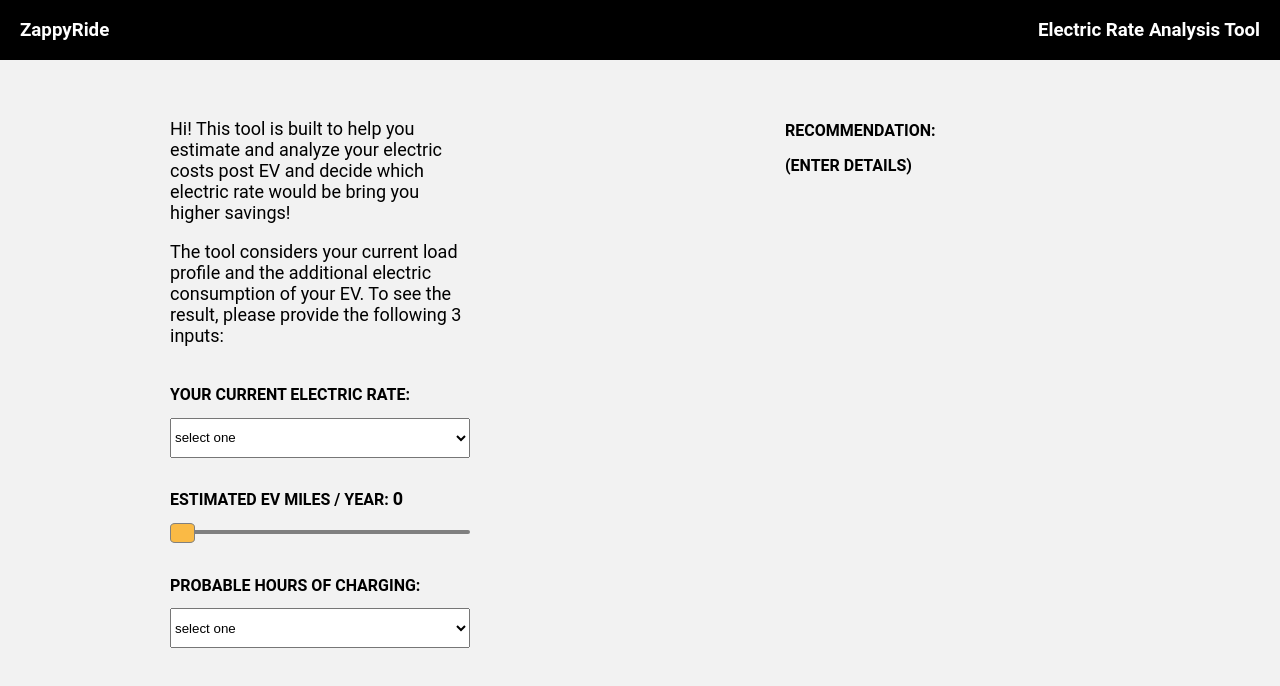
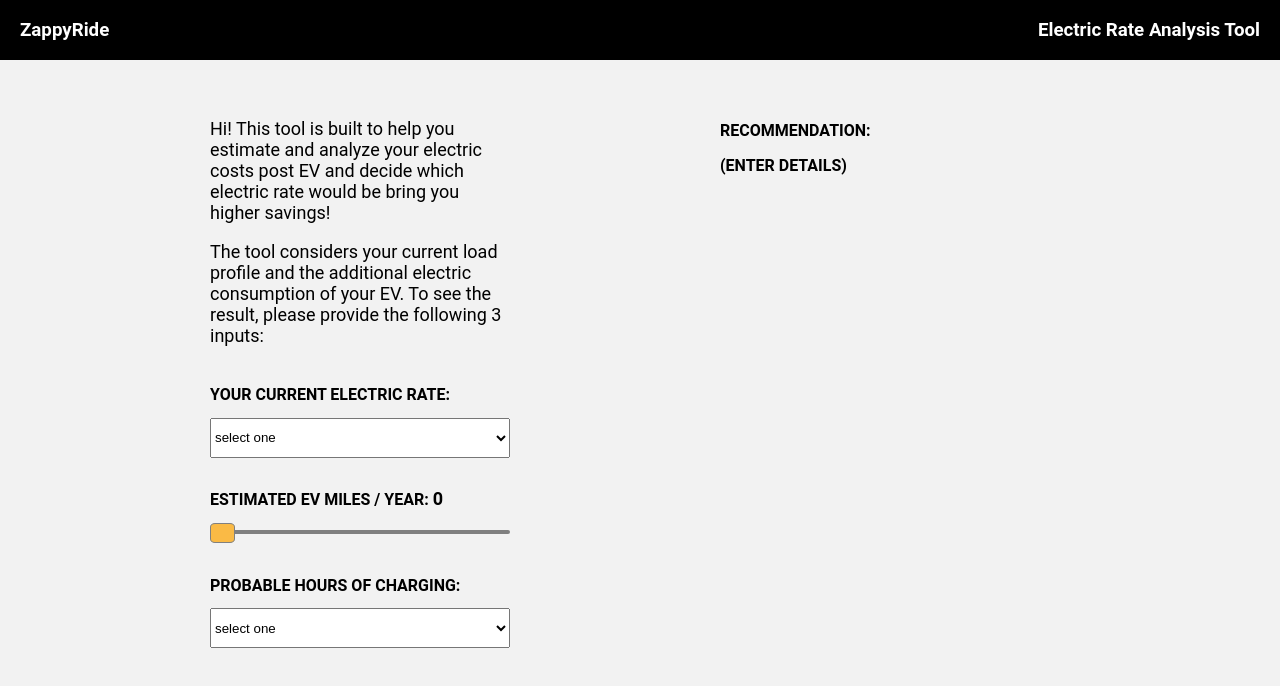
Before and after one commit to asd0999/ev, a React (Create React App) app: page / in a window 1280 px wide. Shown: the top 686 px of the page. Built offline with nearby package versions, Linux system fonts and the light colour scheme.

Commit message:
final touches css

```diff
--- a/src/index.css
+++ b/src/index.css
@@ -28,39 +28,33 @@ body {
     width: 100%;
     height: 100vh;
     max-height: 1000px;
-    justify-content: center;
+    justify-content: space-evenly;
     align-items: center;
-    justify-content: center;
+    background: var(--bg);
 }
 
 .input {
     height: 100%;
-    width: 800px;
     display: flex;
     flex-direction: column;
     justify-content: flex-start;
     align-items: center;
     background: var(--bg);
-    /* border-radius: 32px 32px 0px 0px; */
 }
 
 .intro {
     margin-top: 40px;
-    /* margin-bottom: 20px; */
     width: 300px;
     font-size: 18px;
 }
 
 .output {
     height: 100%;
-    width: 800px;
     display: flex;
     flex-direction: column;
     justify-content: flex-start;
     align-items: center;
     background: var(--bg);
-    /* border-radius: 0px 0px 32px 32px; */
-    /* border-left: 1px solid grey; */
 }
 
 .output-container {
@@ -76,7 +70,6 @@ body {
 }
 
 .rate-option {
-    /* border: 1px solid black; */
     cursor: pointer;
     width: 120px;
     height: 80px;
@@ -123,7 +116,6 @@ input[type="range"]::-webkit-slider-runnable-track {
 input[type="range"]::-webkit-slider-thumb {
     height: 20px;
     width: 25px;
-    /* border-radius: 3px; */
     border: 1px solid grey;
     background: #faba45;
     border-radius: 20%;
```
